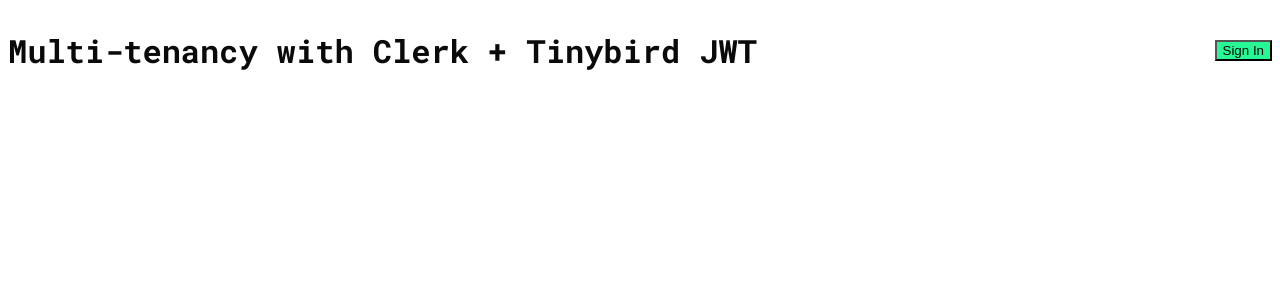
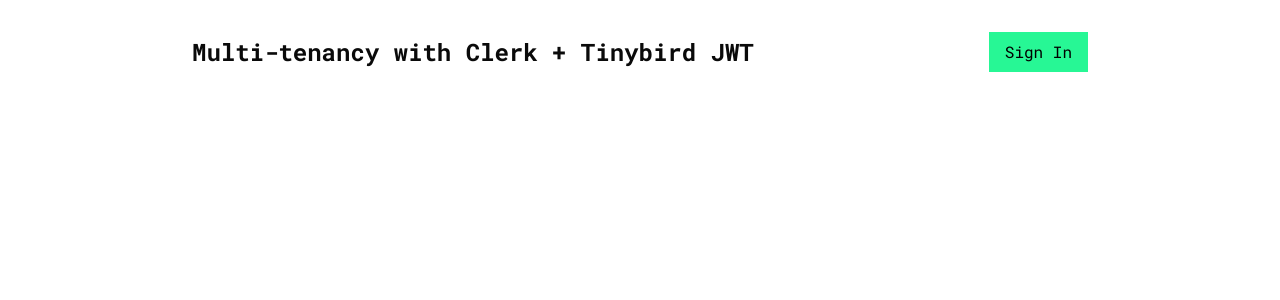
Before and after one commit to tinybirdco/clerk-tinybird, a Next.js app: page / in a window 1280 px wide. Shown: the top 300 px of the page. Built offline with nearby package versions, Linux system fonts and the light colour scheme; no server answers.

Commit message:
update style

```diff
--- a/src/app/globals.css
+++ b/src/app/globals.css
@@ -1,6 +1,4 @@
-@tailwind base;
-@tailwind components;
-@tailwind utilities;
+@import "tailwindcss";
 
 :root {
   --background: #ffffff;
@@ -26,7 +24,3 @@
   color: var(--foreground);
   font-family: Arial, Helvetica, sans-serif;
 }
-
-pre {
-  font-family: inherit;
-}
```
